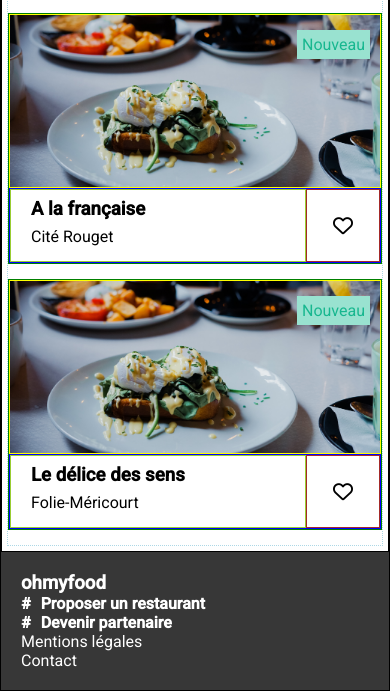
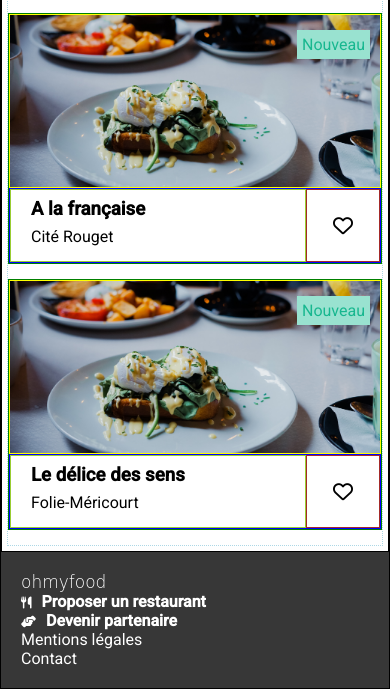
Before and after one commit to emstorms/elomstorm_old_3_13122021, a website: page index.html in a window 390 px wide. Shown: the part 1119-1810 px from the top of the page. Drawn offline with Linux system fonts and the light colour scheme; a web font is replaced by a local one.

Commit message:
Setting the right footer icon and title

```diff
--- a/sass_/_accueil.scss
+++ b/sass_/_accueil.scss
@@ -278,15 +278,36 @@ header{
         padding:20px;
         color:white;
 
+        h3{
+            font-family:"Shrikhand",cursive;
+            // font-family: 'Shrikhand', cursive;
+            font-size:17px;
+            font-weight:lighter;
+        }
+
         ul{
             list-style-type:none;
 
-            .has_icon{
+            .has_icon:nth-of-type(2){
                 font-weight:bold;
 
             &::before{
-             content:"#";
+                font-family:"FontAwesome";
+             content:"";
              margin-right:10px;
+             font-size:12px;
+             font-weight:lighter;
+            }
+            }
+            .has_icon:first-of-type{
+                font-weight:bold;
+
+            &::before{
+                font-family:"FontAwesome";
+             content:"\f2e7";
+             margin-right:10px;
+             font-size:12px;
+             font-weight:lighter;
             }
             }
 
```
Also changed, not shown: index.html (+1 -1 lines), css/accueil.css, 1 other file.
